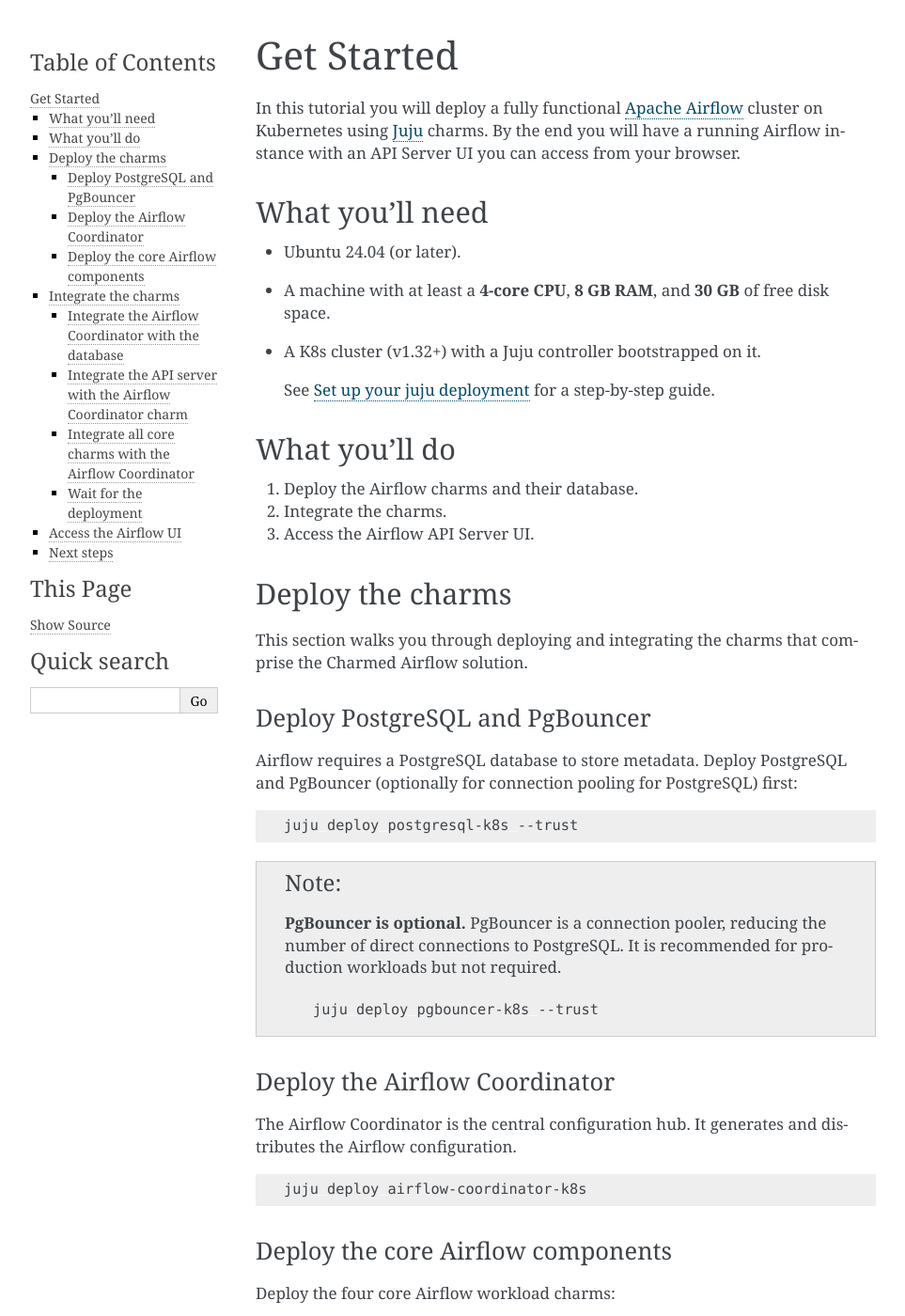
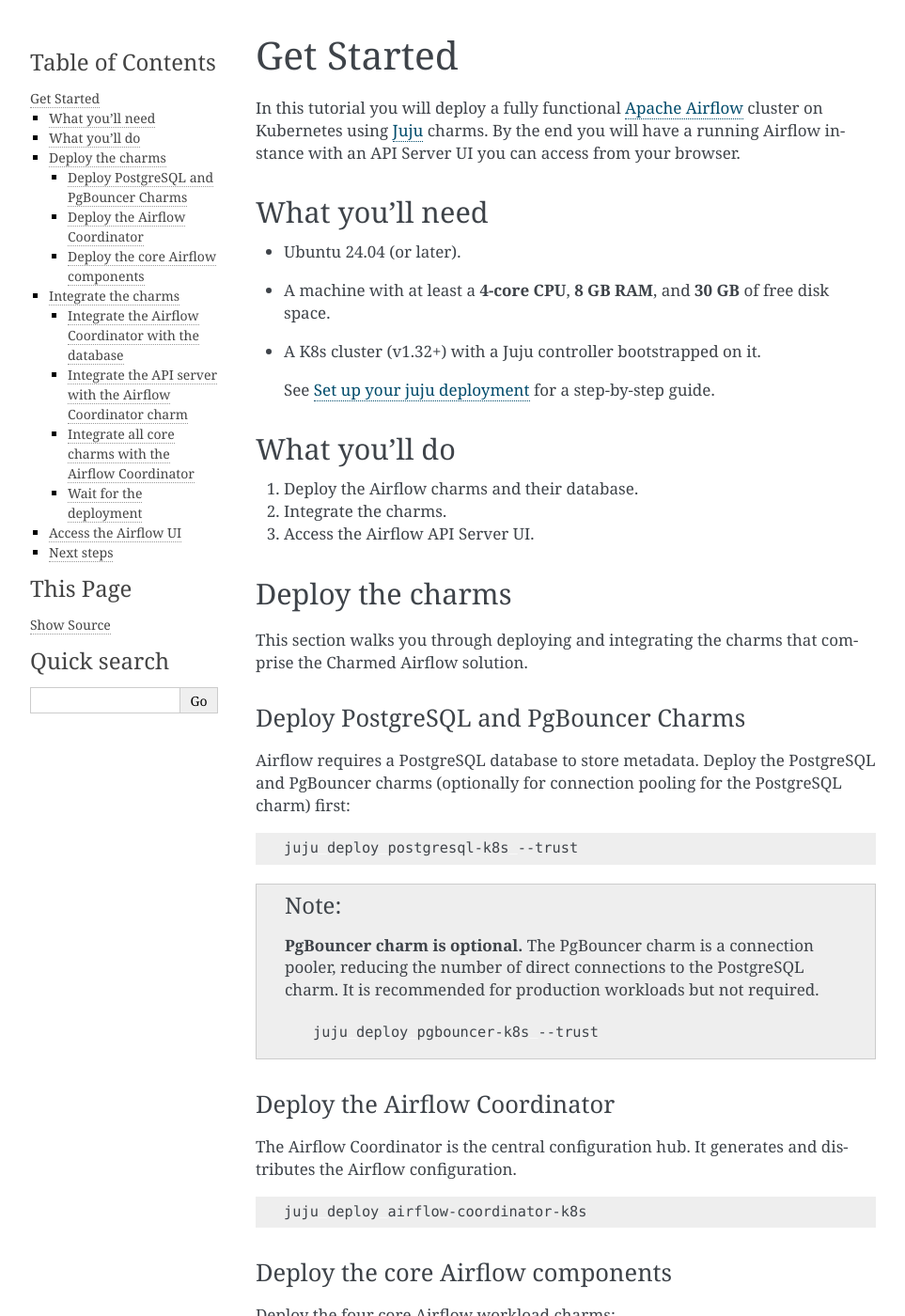
Before and after one commit to canonical/charmed-airflow-documentation, a Sphinx documentation site: the page built from docs/tutorial.rst, in a window 1280 px wide and 1400 px high. Shown: the whole window at 94% size, without its empty margins (148-1111 px from the left). Built offline with Sphinx 7.4.7, drawn with Linux system fonts in a browser that asks for light colours; some of the changed text lies outside the part shown.

Commit message:
Address PR feedback

```diff
--- a/docs/tutorial.rst
+++ b/docs/tutorial.rst
@@ -33,11 +33,11 @@
 
 This section walks you through deploying and integrating the charms that comprise the Charmed Airflow solution.
 
-Deploy PostgreSQL and PgBouncer
-~~~~~~~~~~~~~~~~~~~~~~~~~~~~~~~
+Deploy PostgreSQL and PgBouncer Charms
+~~~~~~~~~~~~~~~~~~~~~~~~~~~~~~~~~~~~~~
 
-Airflow requires a PostgreSQL database to store metadata. Deploy PostgreSQL
-and PgBouncer (optionally for connection pooling for PostgreSQL) first:
+Airflow requires a PostgreSQL database to store metadata. Deploy the PostgreSQL
+and PgBouncer charms (optionally for connection pooling for the PostgreSQL charm) first:
 
 .. code-block:: bash
 
@@ -45,8 +45,8 @@
 
 .. note::
 
-   **PgBouncer is optional.** PgBouncer is a connection pooler, reducing
-   the number of direct connections to PostgreSQL. It is recommended for
+   **PgBouncer charm is optional.** The PgBouncer charm is a connection pooler, reducing
+   the number of direct connections to the PostgreSQL charm. It is recommended for
    production workloads but not required.
 
    .. code-block:: bash
@@ -110,7 +110,7 @@
 
 .. note::
 
-  If you deployed PgBouncer (recommended):
+  If you deployed the PgBouncer charm (recommended):
 
   .. code-block:: bash
 
@@ -167,6 +167,8 @@
 - Using the API Server Unit IP directly.
 - Through traefik's External IP or subdomain. Refer to the :doc:`Traefik integration guide </how-to/integrate/traefik>` for details.
 
+Once done, you are all set to start navigating the dashboard:
+
 .. image:: images/airflow-login-ui.png
    :alt: Airflow API Server UI Login
    :align: center
```
Also changed, not shown: docs/images/airflow-login-ui.png, docs/images/airflow-ui.png.
